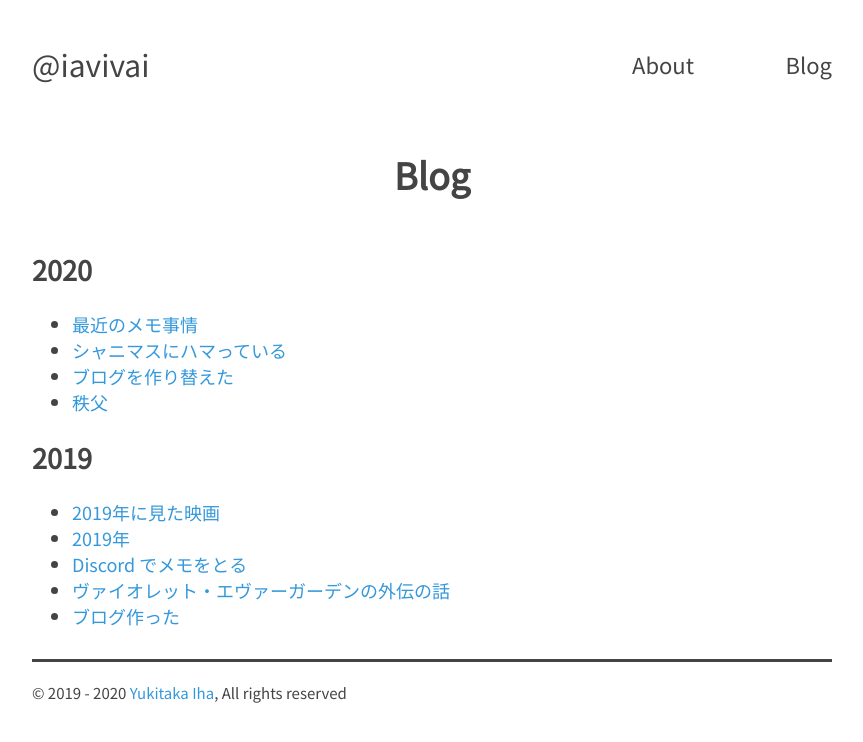
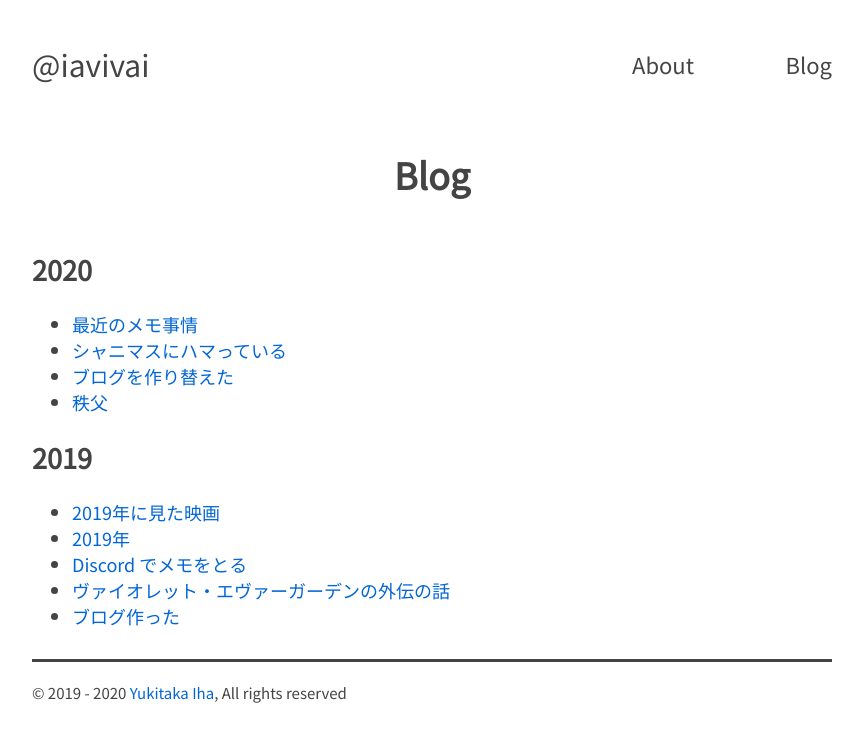
Before and after one commit to iavivai/iavivai.com, a Jekyll site: the page built from blog.html, in a window 1280 px wide. Shown: the top 742 px of the page, without its empty margins (208-1071 px from the left). Built offline with Jekyll 4.4.1, drawn with Linux system fonts in a browser that asks for light colours.

Commit message:
Fixed `Background and foreground colors do not have a sufficient contrast ratio.`

```diff
--- a/css/normalize.css
+++ b/css/normalize.css
@@ -13,6 +13,6 @@ body {
 }
 
 a:link, a:visited, a:hover {
-  color: #3498DB;
+  color: #0366d6;
   text-decoration: none;
 }
```
